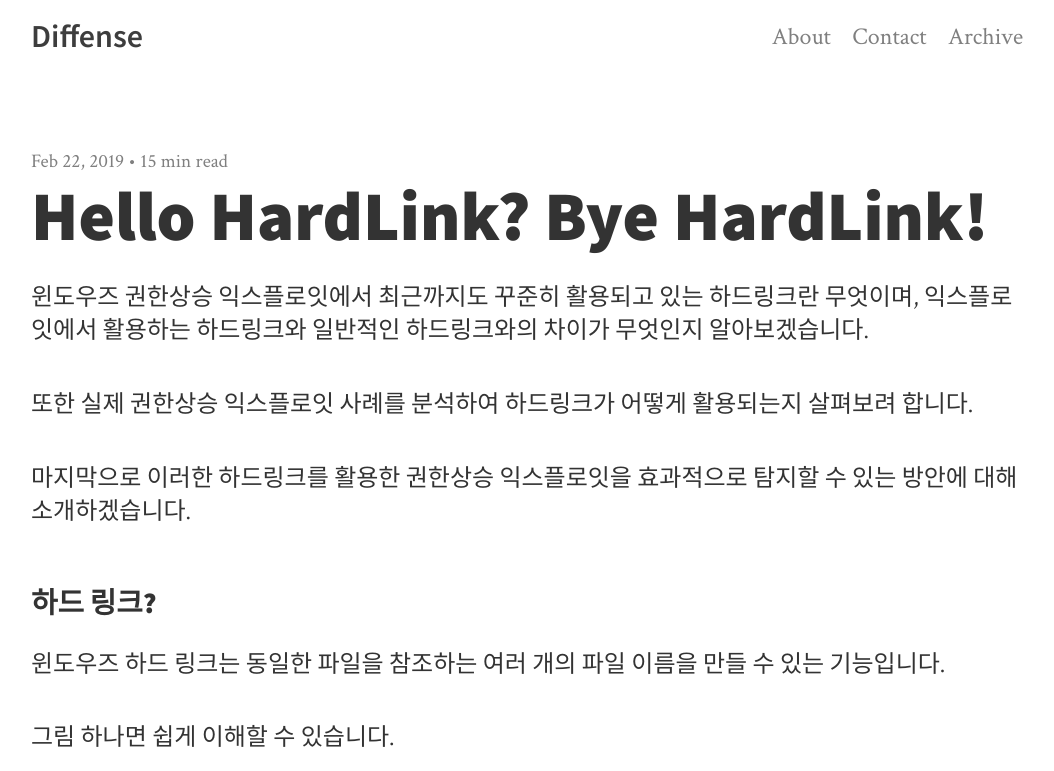
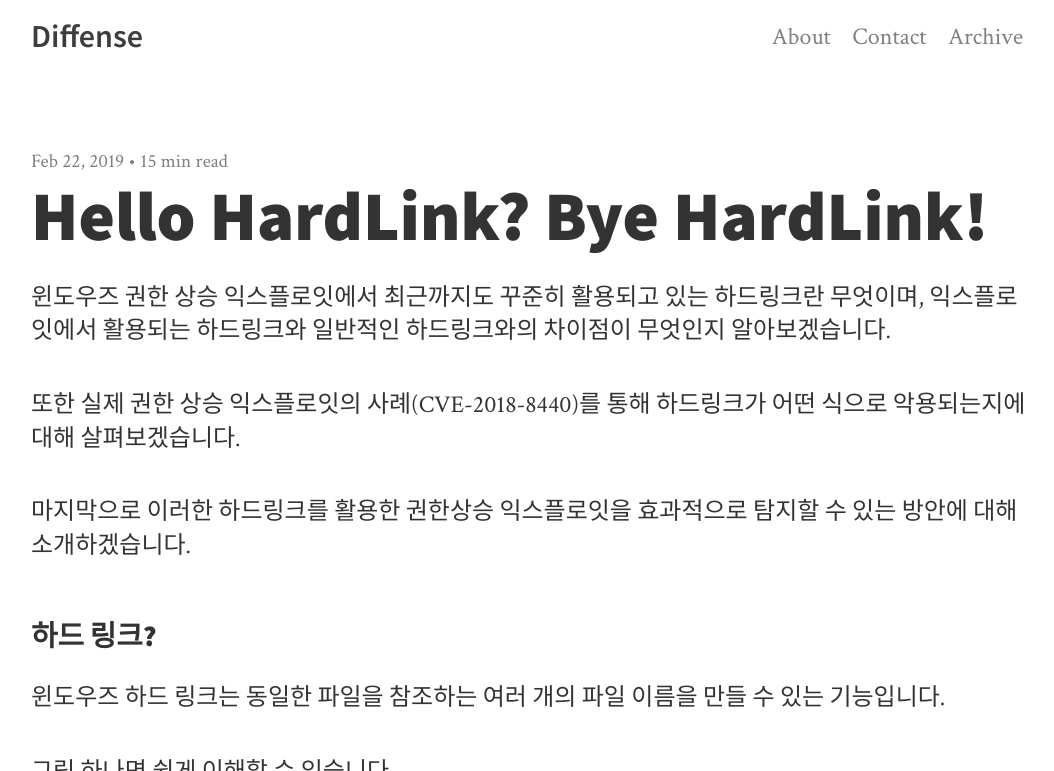
Before and after one commit to intellee/blog.diffense.co.kr, a Jekyll site: the page built from _posts/2019-02-22-hard-link.md, in a window 1280 px wide and 900 px high, cut to the strip 0-771 px from the top of the window. Shown: the whole strip, without its empty margins (109-1163 px from the left). Built offline with Jekyll 4.4.1, drawn with Linux system fonts in a browser that asks for light colours; nearby versions of some CDN libraries.

Commit message:
hard link

```diff
--- a/_posts/2019-02-22-hard-link.md
+++ b/_posts/2019-02-22-hard-link.md
@@ -8,9 +8,9 @@ author:
 
 ---
 
-윈도우즈 권한상승 익스플로잇에서 최근까지도 꾸준히 활용되고 있는 하드링크란 무엇이며, 익스플로잇에서 활용하는 하드링크와 일반적인 하드링크와의 차이가 무엇인지 알아보겠습니다.
+윈도우즈 권한 상승 익스플로잇에서 최근까지도 꾸준히 활용되고 있는 하드링크란 무엇이며, 익스플로잇에서 활용되는 하드링크와 일반적인 하드링크와의 차이점이 무엇인지 알아보겠습니다.
 
-또한 실제 권한상승 익스플로잇 사례를 분석하여 하드링크가 어떻게 활용되는지 살펴보려 합니다.
+또한 실제 권한 상승 익스플로잇의 사례(CVE-2018-8440)를 통해 하드링크가 어떤 식으로 악용되는지에 대해 살펴보겠습니다.
 
 마지막으로 이러한 하드링크를 활용한 권한상승 익스플로잇을 효과적으로 탐지할 수 있는 방안에 대해 소개하겠습니다.
 
```
Also changed, not shown: 2 other files.
